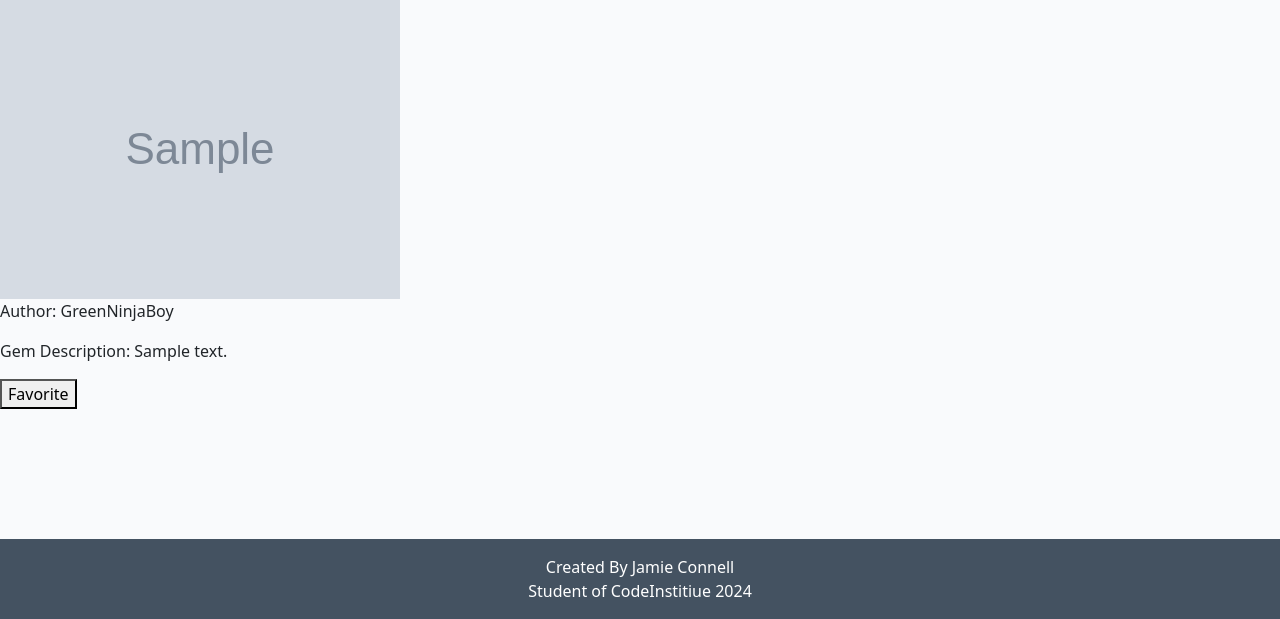
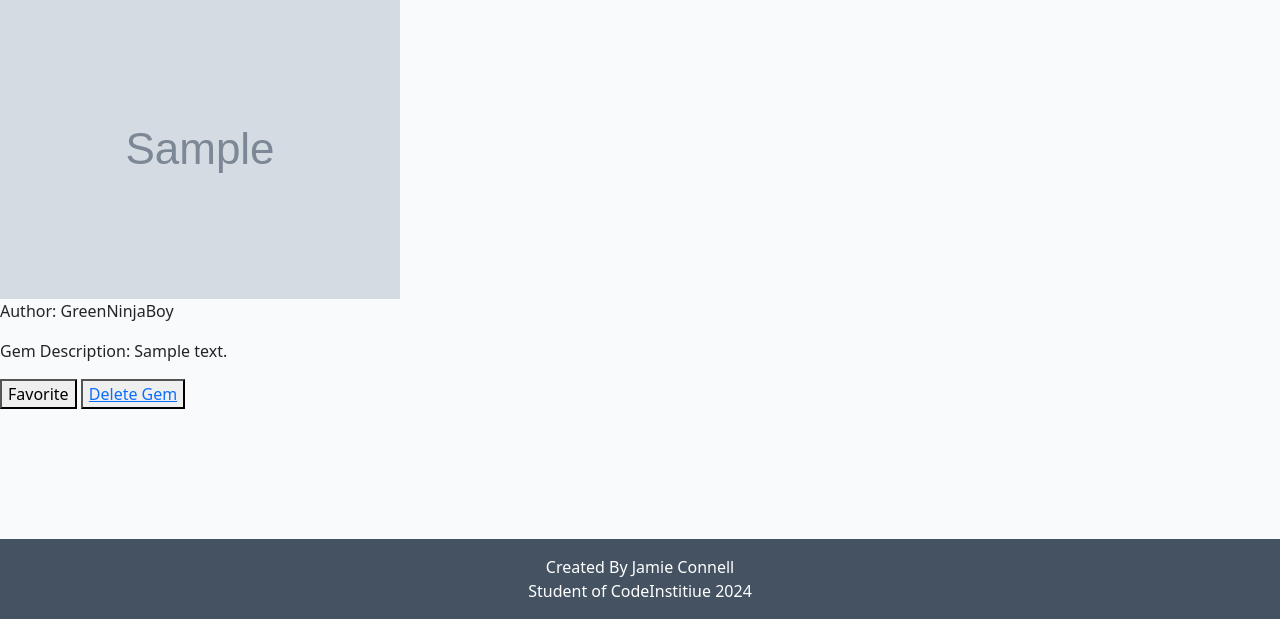
Before and after one commit to GreenNinjaBoy/Scottish-Gems-PP4, a Django app: page / in a window 1280 px wide. Shown: the part 181-800 px from the top of the page. Run offline with Django 4.2, Linux system fonts and the light colour scheme; a user stored in the database is signed in; data comes from the database, SQL or seed files in the repository; tables that the repository leaves empty hold one stand-in row (values such as "Sample post"); grey boxes marked "Sample" are stand-in pictures; parts of the project's set-up code (start-up, migrations or seed data) failed here and were passed over; some libraries are stand-ins or nearby versions.

Commit message:
dir:gem_posts(create delete_gem.html file)

```diff
--- a/scottish_gems/urls.py
+++ b/scottish_gems/urls.py
@@ -10,5 +10,6 @@ urlpatterns = [
     path('toggle_favorite/<int:post_id>/', toggle_favorite, name='toggle_favorite'),
     path('favorites/', favorites, name='favorites'),
     path('gem_posts/create_gems/', create_gem, name='create_gems'),
-    path('post/<int:post_id>/', views.post_detail, name='post_detail'),
+    path('post/<int:post_id>/', views.post_detail, name='post_gem'),
+    path('delete_gem/<int:post_id>/', views.delete_gem, name='delete_gem'),
 ]
--- a/scottish_gems/views.py
+++ b/scottish_gems/views.py
@@ -86,6 +86,18 @@ def create_gem(request):
         form = PostForm()
     return render(request, 'gem_posts/create_gems.html', {'form': form})
 
+@login_required
+def delete_gem(request, post_id):
+    post = get_object_or_404(Post, id=post_id)
+    if request.user != post.author:
+        messages.warning(request, 'You are not authorized to delete this post.')
+        return redirect('home')
+    if request.method == 'POST':
+        post.delete()
+        messages.success(request, 'Post deleted.')
+        return redirect('home')
+    return render(request, 'gem_posts/delete_gem.html', {'post': post})
+
 class GemList(generic.ListView):
     queryset = Post.objects.filter(STATUS=1)
     template_name = 'scottish_gems/index.html'
--- a/templates/base.html
+++ b/templates/base.html
@@ -133,6 +133,11 @@
               Favorite
             {% endif %}
           </button>
+          <button type="submit">
+            {% if request.user == post.author %}
+          <a href="{% url 'delete_gem' post.id %}">Delete Gem</a>
+        {% endif %}
+          </button>
         </form>
       {% endif %}
     {% endfor %}
```
Also changed, not shown: templates/gem_posts/delete_gem.html (added, +13 -0 lines). Lines whose indentation alone changed are shown as unchanged.
